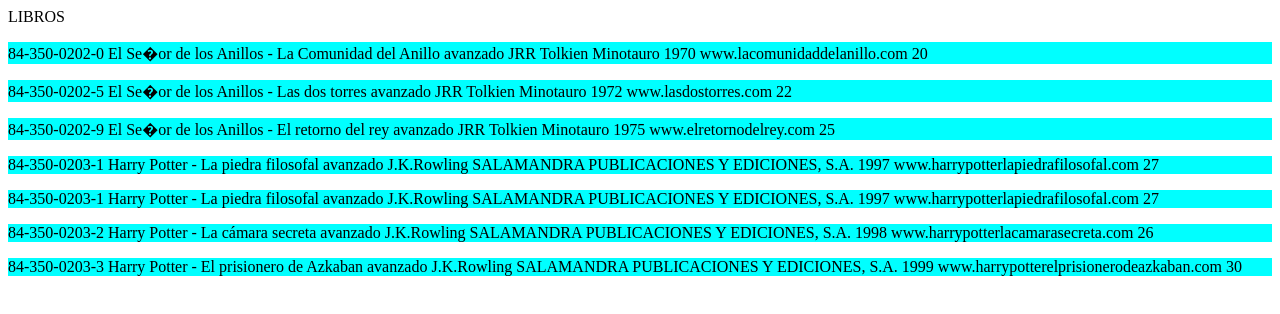
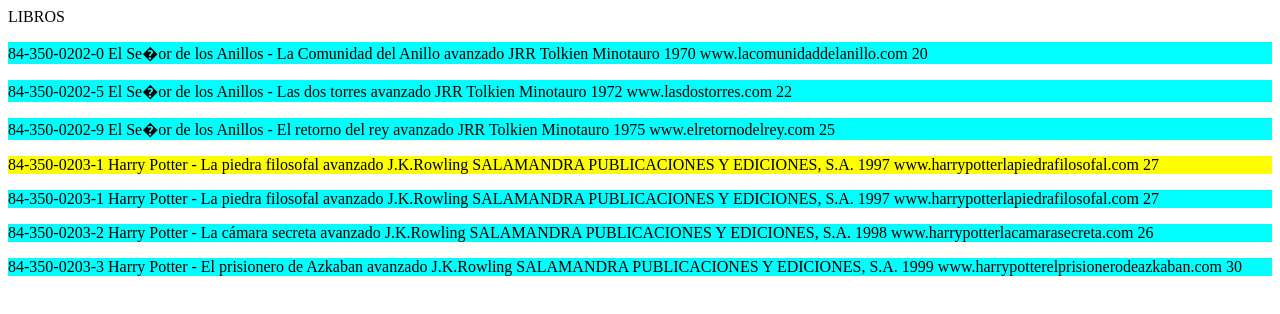
Before and after one commit to Feermh99/Feermh99.github.io, a plain HTML site: page Actividades2 - UT5/Ejercicios clase/index.html in a window 1280 px wide. Drawn offline with Linux system fonts and the light colour scheme.

Commit message:
Update tablas.css

```diff
--- a/Actividades2 - UT5/Ejercicios clase/tablas.css
+++ b/Actividades2 - UT5/Ejercicios clase/tablas.css
@@ -2,6 +2,6 @@ p
 {
     background-color: aqua;
 }
-amarillo{
+.amarillo{
     background-color: yellow;
 }
```
